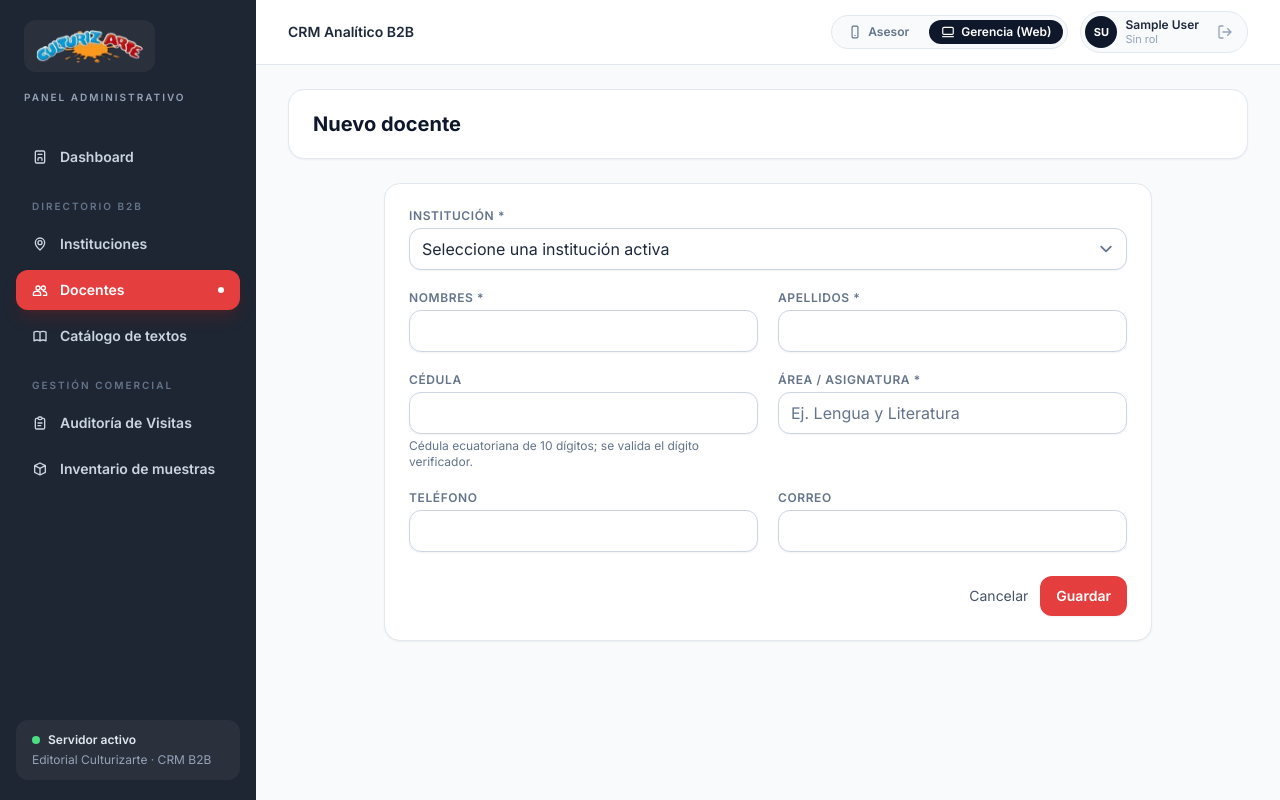
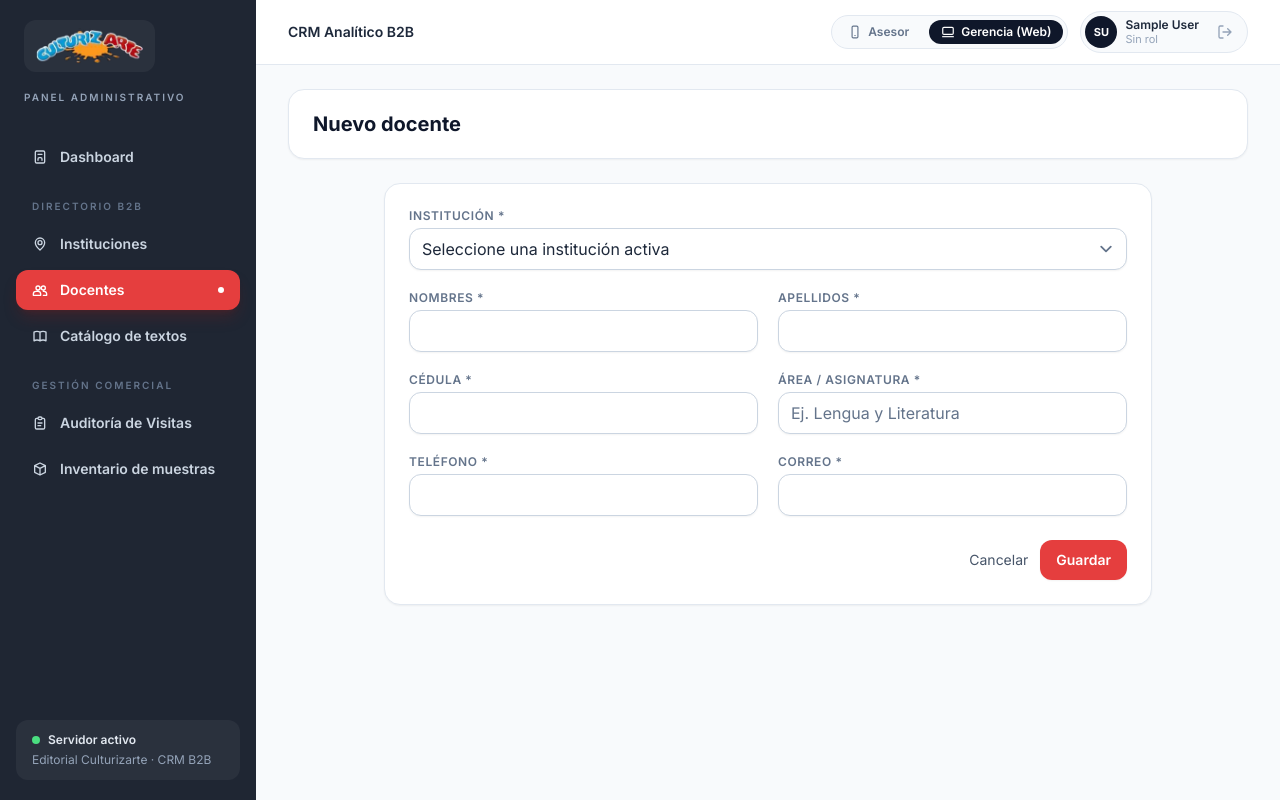
Before and after one commit to Juanjov04/crm-culturizarte, a Laravel app: page /docentes/create in a window 1280 px wide. Run offline with Laravel 12, Linux system fonts and the light colour scheme; the visitor is signed in with stand-in values (Sample User, id 1); data comes from the database, SQL or seed files in the repository; style sheets or scripts are compiled from the project's sources; some libraries are stand-ins or nearby versions.

Commit message:
fix: datos del docente obligatorios y cédula solo con números
Observaciones del jurado: todos los campos del docente son obligatorios
(incluidos cédula, teléfono y correo), la cédula y el teléfono no aceptan
letras ni símbolos al escribir o pegar, y se quita el texto de ayuda bajo la
cédula. El servidor también lo valida.

```diff
--- a/resources/views/docentes/_form.blade.php
+++ b/resources/views/docentes/_form.blade.php
@@ -25,10 +25,10 @@
     </div>
 
     <div>
-        <x-input-label for="cedula" value="Cédula" />
-        <x-text-input id="cedula" name="cedula" class="mt-1 block w-full" maxlength="10" inputmode="numeric" pattern="[0-9]{10}"
-            title="Cédula ecuatoriana de 10 dígitos" :value="old('cedula', $docente->cedula)" />
-        <p class="mt-1 text-xs text-slate-500">Cédula ecuatoriana de 10 dígitos; se valida el dígito verificador.</p>
+        <x-input-label for="cedula" value="Cédula *" />
+        {{-- Solo acepta números: cualquier letra o símbolo se elimina al escribir o pegar. --}}
+        <x-text-input id="cedula" name="cedula" class="mt-1 block w-full" maxlength="10" minlength="10" inputmode="numeric" pattern="[0-9]{10}"
+            oninput="this.value = this.value.replace(/[^0-9]/g, '')" :value="old('cedula', $docente->cedula)" required />
         <x-input-error :messages="$errors->get('cedula')" class="mt-2" />
     </div>
 
@@ -45,14 +45,15 @@
     </div>
 
     <div>
-        <x-input-label for="telefono" value="Teléfono" />
-        <x-text-input id="telefono" name="telefono" class="mt-1 block w-full" :value="old('telefono', $docente->telefono)" />
+        <x-input-label for="telefono" value="Teléfono *" />
+        <x-text-input id="telefono" name="telefono" class="mt-1 block w-full" maxlength="10" minlength="9" inputmode="numeric" pattern="[0-9]{9,10}"
+            oninput="this.value = this.value.replace(/[^0-9]/g, '')" :value="old('telefono', $docente->telefono)" required />
         <x-input-error :messages="$errors->get('telefono')" class="mt-2" />
     </div>
 
     <div>
-        <x-input-label for="email" value="Correo" />
-        <x-text-input id="email" name="email" type="email" class="mt-1 block w-full" :value="old('email', $docente->email)" />
+        <x-input-label for="email" value="Correo *" />
+        <x-text-input id="email" name="email" type="email" class="mt-1 block w-full" :value="old('email', $docente->email)" required />
         <x-input-error :messages="$errors->get('email')" class="mt-2" />
     </div>
 </div>
```
Also changed, not shown: app/Http/Requests/DocenteRequest.php (+8 -4 lines), tests/Feature/Crm/DocenteWebTest.php (+8 -0 lines), tests/Feature/Crm/ObservacionesJuradoTest.php (+37 -0 lines).
